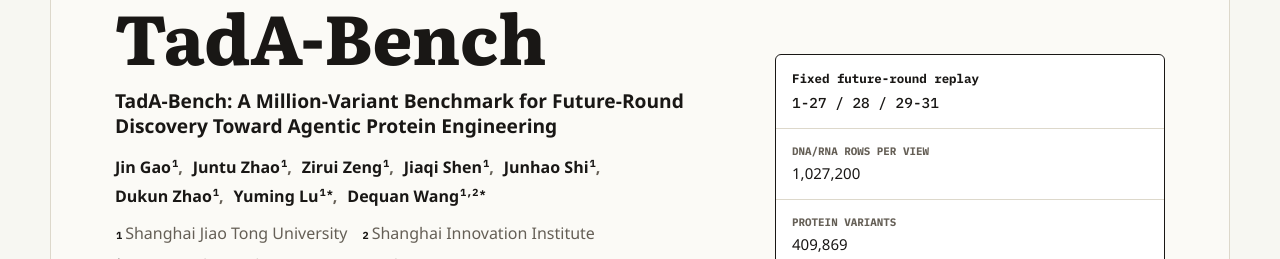
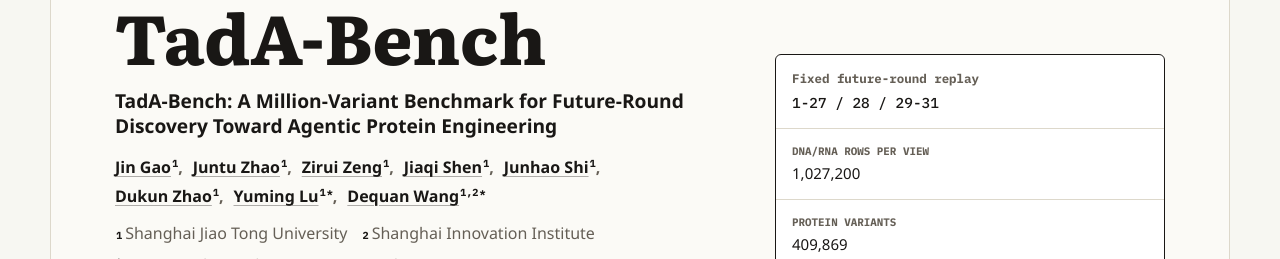
Before and after one commit to TadA-Bench/TadA-Bench.github.io, a React (Vite) app: page / in a window 1280 px wide. Shown: the part 121-380 px from the top of the page. Built offline with nearby package versions, Linux system fonts and the light colour scheme.

Commit message:
Polish hero links and citation layout

```diff
--- a/src/App.css
+++ b/src/App.css
@@ -79,6 +79,22 @@
 .author-entry:not(:last-child)::after {
   color: var(--muted);
   content: ',';
+}
+
+.author-entry a {
+  color: inherit;
+  text-decoration-color: rgb(25 23 21 / 34%);
+  text-decoration-thickness: 1px;
+  text-underline-offset: 3px;
+}
+
+.author-entry a:hover {
+  text-decoration-color: currentColor;
+}
+
+.author-entry a:focus-visible {
+  outline: 2px solid var(--ink);
+  outline-offset: 3px;
 }
 
 .author-line sup,
@@ -169,7 +185,7 @@
 }
 
 .instrument-label {
-  color: var(--ink);
+  color: var(--muted);
   font-size: 0.78rem;
   font-weight: 700;
   line-height: 1.35;
@@ -988,16 +1004,17 @@
 
 .citation-section {
   display: grid;
-  grid-template-columns: minmax(0, 0.72fr) minmax(0, 1.28fr);
-  gap: 28px;
+  grid-template-columns: minmax(0, 1fr);
+  gap: 18px;
   align-items: start;
 }
 
 .citation-section pre {
   margin: 0;
   padding: 18px;
-  overflow-x: auto;
-  white-space: pre;
+  overflow-x: visible;
+  white-space: pre-wrap;
+  overflow-wrap: anywhere;
 }
 
 .citation-section pre code {
@@ -1009,7 +1026,6 @@
 }
 
 .citation-links {
-  grid-column: 2;
   display: flex;
   flex-wrap: wrap;
   gap: 10px;
--- a/src/App.tsx
+++ b/src/App.tsx
@@ -415,7 +415,9 @@
           <p className="author-line" aria-label="Authors">
             {paperAuthors.map((author) => (
               <span className="author-entry" key={author.name}>
-                {author.name}
+                <a href={author.href} target="_blank" rel="noreferrer">
+                  {author.name}
+                </a>
                 <sup>{author.affiliations.join(',')}</sup>
                 {author.corresponding ? <sup>*</sup> : null}
               </span>
--- a/src/data/baselines.ts
+++ b/src/data/baselines.ts
@@ -26,6 +26,7 @@
   name: string
   affiliations: number[]
   corresponding?: boolean
+  href: string
 }
 
 export type PaperAffiliation = {
@@ -49,14 +50,14 @@
   'TadA-Bench: A Million-Variant Benchmark for Future-Round Discovery Toward Agentic Protein Engineering'
 
 export const paperAuthors: PaperAuthor[] = [
-  { name: 'Jin Gao', affiliations: [1] },
-  { name: 'Juntu Zhao', affiliations: [1] },
-  { name: 'Zirui Zeng', affiliations: [1] },
-  { name: 'Jiaqi Shen', affiliations: [1] },
-  { name: 'Junhao Shi', affiliations: [1] },
-  { name: 'Dukun Zhao', affiliations: [1] },
-  { name: 'Yuming Lu', affiliations: [1], corresponding: true },
-  { name: 'Dequan Wang', affiliations: [1, 2], corresponding: true },
+  { name: 'Jin Gao', affiliations: [1], href: 'https://jingao.online/' },
+  { name: 'Juntu Zhao', affiliations: [1], href: 'https://juntuzhao.run/' },
+  { name: 'Zirui Zeng', affiliations: [1], href: 'https://github.com/zzrddq123' },
+  { name: 'Jiaqi Shen', affiliations: [1], href: 'https://scholar.google.com/citations?user=345MnaEAAAAJ&hl=en' },
+  { name: 'Junhao Shi', affiliations: [1], href: 'https://openreview.net/profile?id=~Junhao_Shi4' },
+  { name: 'Dukun Zhao', affiliations: [1], href: 'https://openreview.net/profile?id=~Dukun_Zhao1' },
+  { name: 'Yuming Lu', affiliations: [1], corresponding: true, href: 'https://www.agri.sjtu.edu.cn/En/Data/View/9939' },
+  { name: 'Dequan Wang', affiliations: [1, 2], corresponding: true, href: 'https://dequan.wang/' },
 ]
 
 export const paperAffiliations: PaperAffiliation[] = [
```
